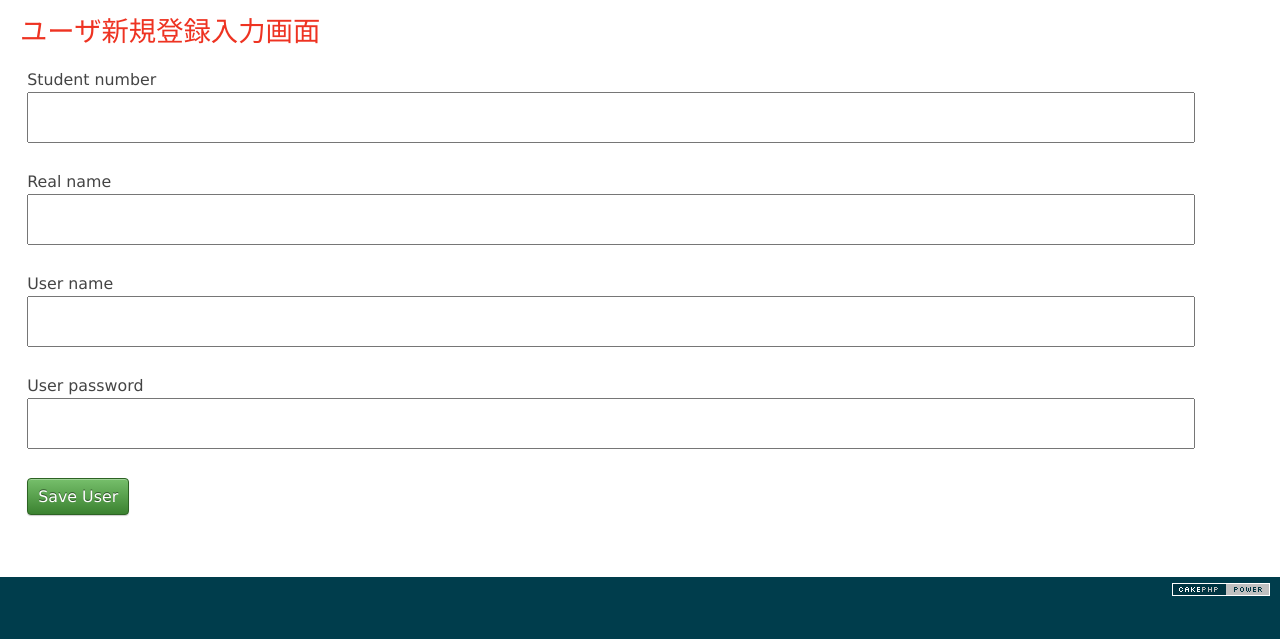
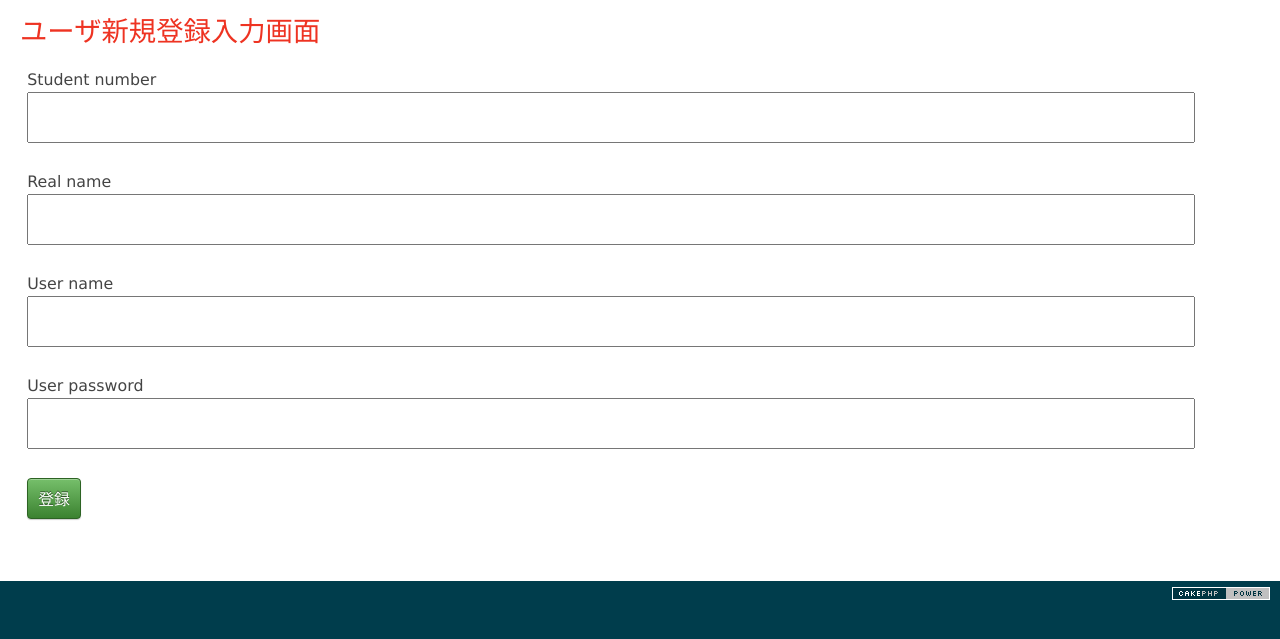
Before and after one commit to 223tudumi/waninaruold, a CakePHP app: the page made by app/View/Users/admin_user_regist.ctp in a window 1280 px wide. Shown: the part 48-687 px from the top of the page. Run offline with PHP 8.4 and a stand-in for CakePHP, Linux system fonts and the light colour scheme; the template is opened without the code that fills it: most values are stand-ins (such as "Sample title", 1, 10 or a date in 2020); form fields are guessed from the names that the template uses; data that the repository does not hold is empty; some libraries are stand-ins or nearby versions.

Commit message:
コミット練習

```diff
--- a/app/Controller/UsersController.php
+++ b/app/Controller/UsersController.php
@@ -13,13 +13,11 @@ class UsersController extends AppController{
 	}
 
 	public function admin_userRegist(){
-		if($this->request->is('User')){
-		$this->Session->setFlash('Success!');
+		if($this->request->isPost()){
 			if($this->User->save($this->request->data)){
-				$this->Session->setFlash('Success!!');
 				$this->redirect(array('action'=>'admin_index'));
 			} else {
-				$this->Session->setFlash('failed!');
+				$this->Session->setFlash('失敗したよ!!!');
 			}
 		}
 	}
--- a/app/View/Users/admin_user_detail.ctp
+++ b/app/View/Users/admin_user_detail.ctp
@@ -28,7 +28,5 @@
 	</tr>
 </table>
 </div>
-<p>
-	<?php echo $this->Html->link('戻る','/admin/users/'); ?>
-</p>
+	<?php echo $this->Form->button('戻る',array('onclick' => " location.href = '/waninaru/admin/users' ")); ?>
 </body>
--- a/app/View/Users/admin_user_regist.ctp
+++ b/app/View/Users/admin_user_regist.ctp
@@ -1,9 +1,7 @@
 <h2>ユーザ新規登録入力画面</h2>
-<?php
-echo $this->Form->create('User');
-echo $this->Form->input('student_number');
-echo $this->Form->input('real_name');
-echo $this->Form->input('user_name');
-echo $this->Form->input('user_password');
-echo $this->Form->end('Save User');
-?>
+<?php echo $this->Form->create('Post'); ?>
+	<?php echo $this->Form->input('User.student_number', array('type' => 'text')); ?>
+	<?php echo $this->Form->input('User.real_name', array('type' => 'text')); ?>
+	<?php echo $this->Form->input('User.user_name', array('type' => 'text')); ?>
+	<?php echo $this->Form->input('User.user_password', array('type' => 'password')); ?>
+<?php echo $this->Form->end('登録'); ?>
```
